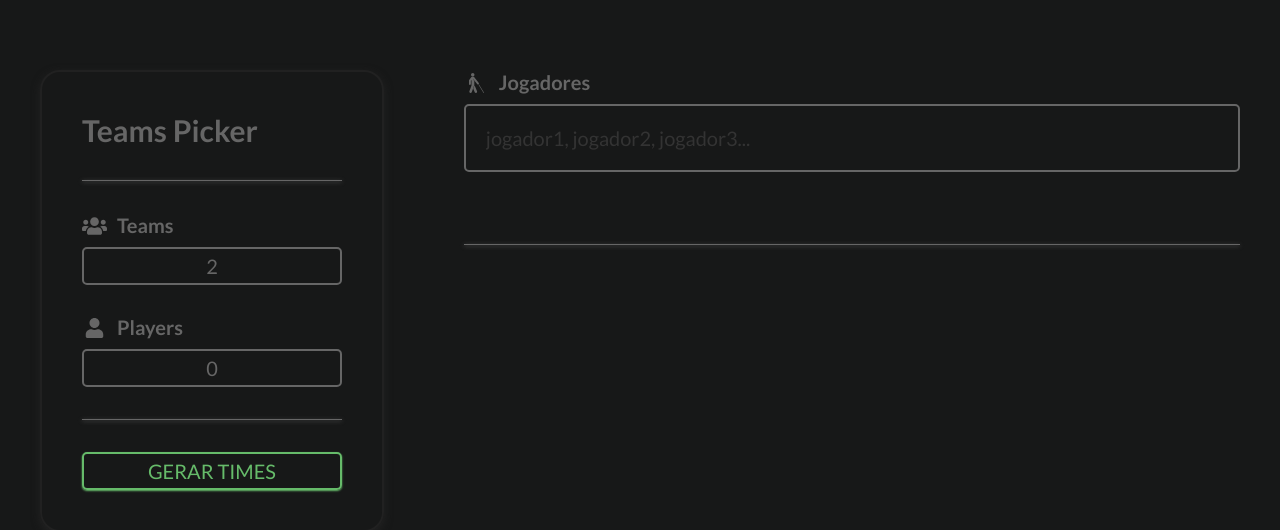
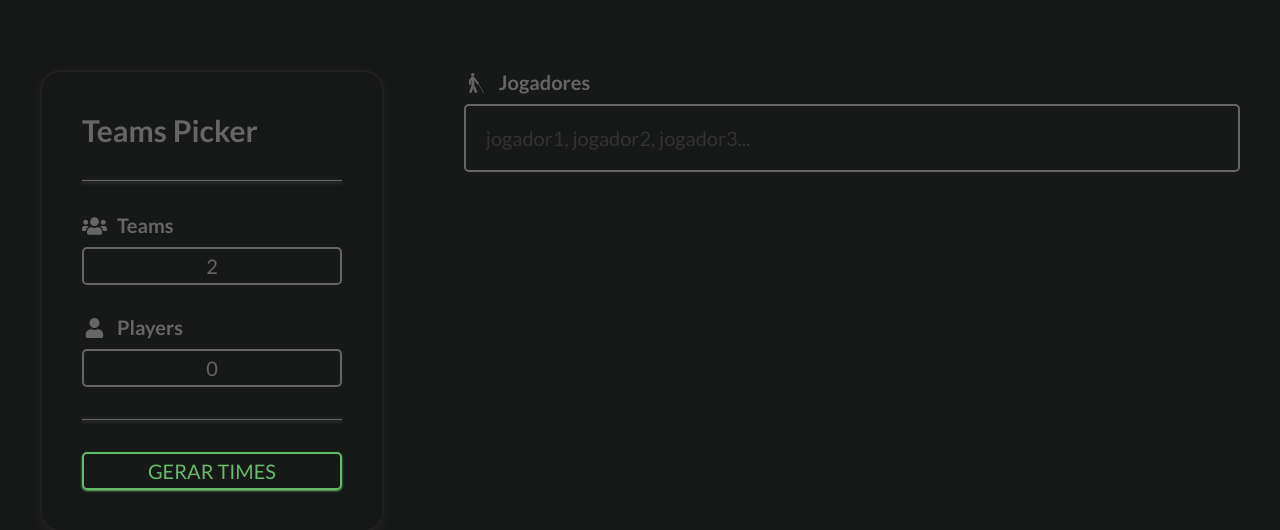
Before and after one commit to FelipeESchmidt/Teams-picker, a React (Create React App) app: page / in a window 1280 px wide. Shown: the top 530 px of the page. Built offline with nearby package versions, Linux system fonts and the light colour scheme.

Commit message:
fixing styles when doesnt have teams

```diff
--- a/src/view/Teams/index.jsx
+++ b/src/view/Teams/index.jsx
@@ -28,6 +28,7 @@ function Teams() {
 
     return (
         <>
+            <Separator base={8} color="#666" />
             <StyledTopWrapper>
                 <StyledTitle>
                     <StyledIcon icon={faPeopleCarry} />
--- a/src/view/TeamsCreator/index.jsx
+++ b/src/view/TeamsCreator/index.jsx
@@ -4,8 +4,6 @@ import { faBlind } from '@fortawesome/free-solid-svg-icons';
 
 import { addPlayer } from '../../store/Players/Players.actions';
 import { createPlayer, normalizeNames } from '../../utils/PlayerFunctions';
-
-import { Separator } from '../Commom/CommomStyles/index.styles';
 
 import Teams from '../Teams';
 import Players from '../Players';
@@ -61,7 +59,6 @@ function TeamsCreator() {
                 onKeyUp={handleEnter}
             />
             <Players />
-            <Separator base={8} color="#666" />
             <Teams />
         </StyledWrapper>
     );
```
